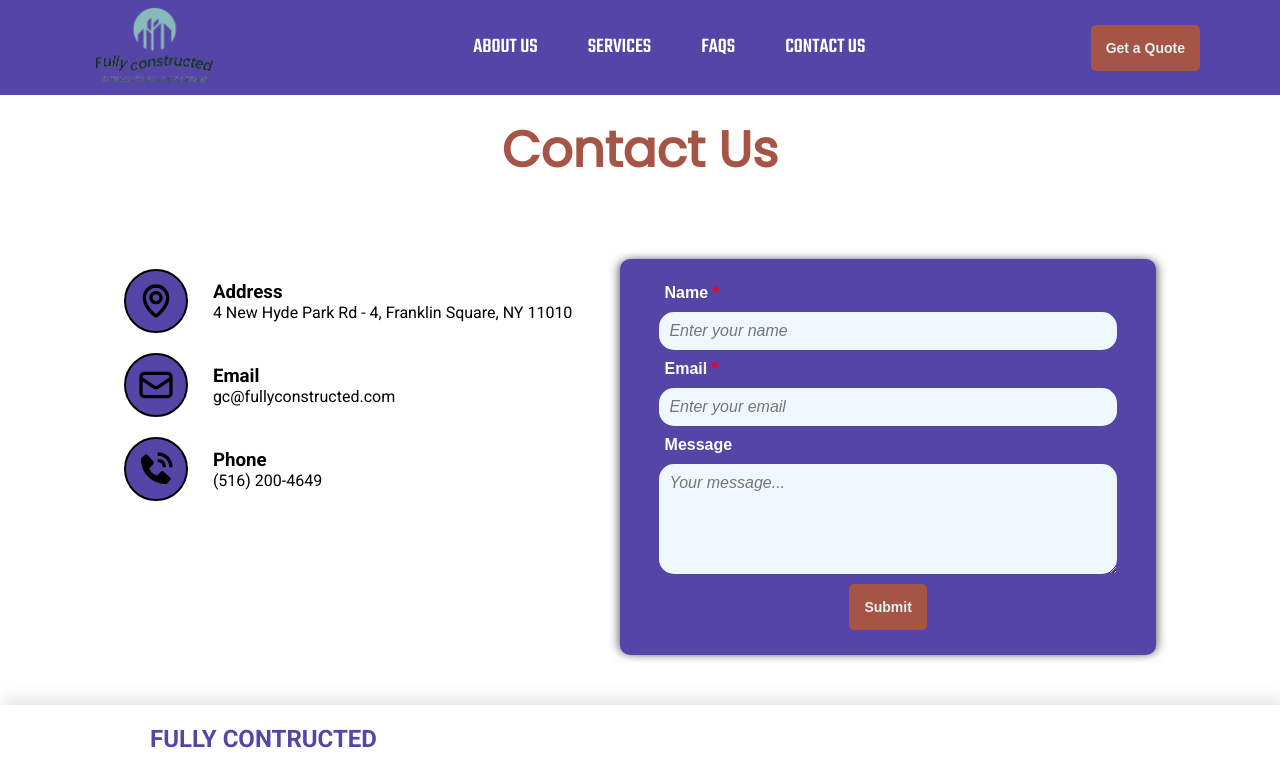
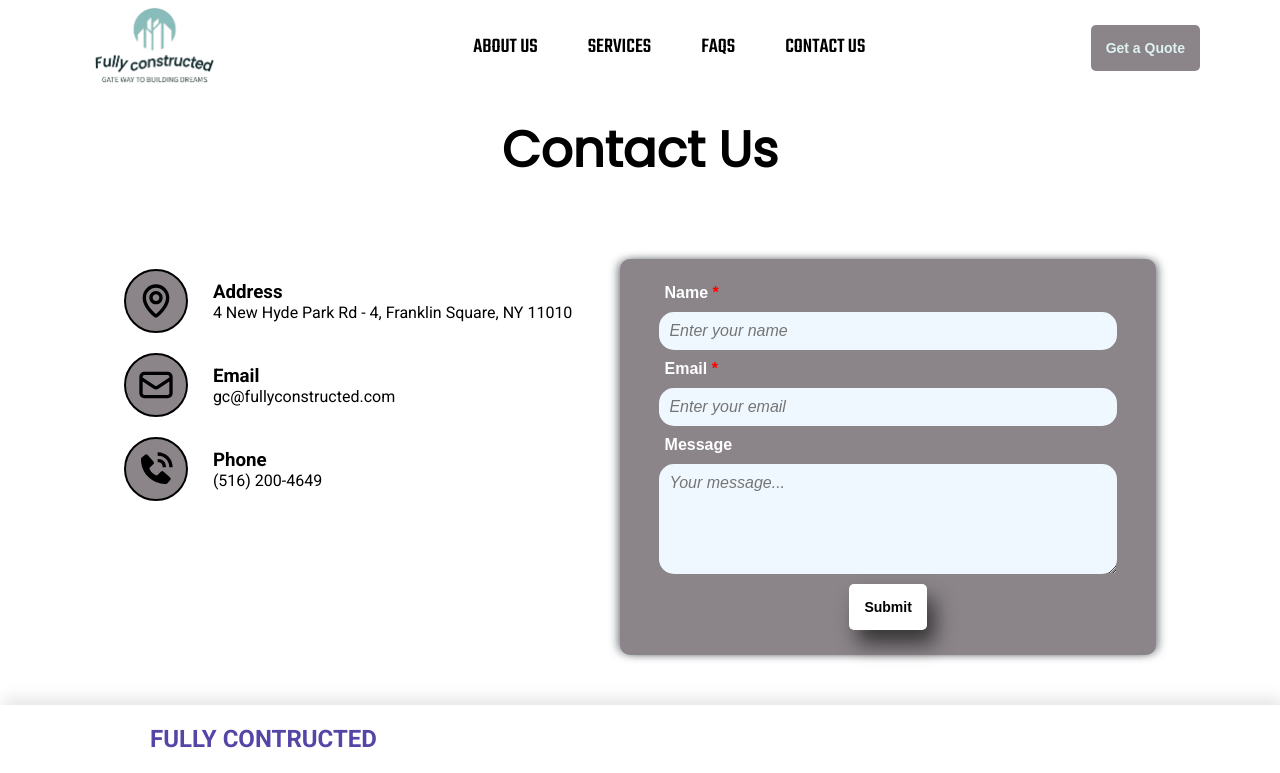
Before and after one commit to Wahaj-Ali/construction-web, a React (Create React App) app: page /contact_us in a window 1280 px wide. Shown: the top 773 px of the page. Built offline with nearby package versions, Linux system fonts and the light colour scheme.

Commit message:
Theme color redesign

```diff
--- a/src/Components/AboutHero/AboutHero.css
+++ b/src/Components/AboutHero/AboutHero.css
@@ -29,8 +29,8 @@
 
   .insuranceHeroDesc h3 {
     margin: 0;
-    /* background-color: #3542567f; */
-    background-color: #5445a666;;
+    background-color: #8b85899c;
+    /* background-color: #5445a666; */
     padding: 20px;
     font-size: 20px;
     /* font-weight: 500; */
--- a/src/Components/AbtWCU/AbWCU.css
+++ b/src/Components/AbtWCU/AbWCU.css
@@ -17,7 +17,7 @@
   .whyUsTitle h2 {
     /* font-size: 40px; */
     /* margin: 0; */
-    color: #a65445;
+    color: #8b8589;
     font-family: 'Teko';
     font-weight: 600;
     font-size: 50px;
@@ -37,7 +37,7 @@
 
   .wcuListItem {
     /* width: calc(26% - 20px); */
-    background-color: #5445a6;
+    background-color: #8b8589;
     /* height: 225px; */
     color: #fff;
     padding: 10px;
--- a/src/Components/FAQ/FAQ.css
+++ b/src/Components/FAQ/FAQ.css
@@ -37,7 +37,8 @@
 .fQues {
     display: flex;
     align-items: center;
-    background-color: #a65445a8;
+    /* background-color: #a65445a8; */
+    background-color: #8b8589;;
     padding: 10px;
     border-left: 5px solid #17252a;
     cursor: pointer;
--- a/src/Components/HomeHero/Hero.css
+++ b/src/Components/HomeHero/Hero.css
@@ -25,7 +25,7 @@
     font-weight: 500;
     line-height: 70px;
     margin-bottom: 30px;
-    color: #c1b4ff;;
+    color: #fff;;
     /* color: #4F4A41; */
     /* text-shadow: 3px 3px 4px #000; */
   }
--- a/src/Components/Navbar/Navbar.css
+++ b/src/Components/Navbar/Navbar.css
@@ -2,7 +2,7 @@
   height: 95px;
   display: flex;
   justify-content: center;
-  background-color: #5445a6;
+  background-color: #fff;
   /* background-color: #88BDBC; */
   font-family: Maison Neue Bold, sans-serif;
   position: fixed;
@@ -44,7 +44,7 @@
 
 .nav-item a {
   text-decoration: none;
-  color: #fff;
+  color: #000;
   font: normal 500 21px / 25px "Teko", Helvetica, Arial, Verdana, sans-serif;
   /* font: normal 500 18px / 25px "Poppins", sans-serif; */
   transition: all 0.3s ease-out;
@@ -96,7 +96,7 @@
   border: none;
   padding: 15px;
   border-radius: 5px;
-  background-color: #a65445;
+  background-color: #8b8589;
   color: #def2f1;
   font-size: 14px;
   font-weight: 600;
@@ -105,8 +105,8 @@
 }
 
 .quote-btn:hover {
-  background-color: #def2f1;
-  color: #a65445;
+  background-color: #000;
+  color: #fff;
 }
 
 @media (max-width: 1024px) {
--- a/src/Components/ServiceOverview/ServiceOverview.css
+++ b/src/Components/ServiceOverview/ServiceOverview.css
@@ -5,7 +5,8 @@
     justify-content: space-between;
     margin: 25px 0;
     border-radius: 10px;
-    background: linear-gradient(to top,#6a58ca,#8174c4);
+    /* background: linear-gradient(to top,#6a58ca,#8174c4); */
+    background-color: #8b8589;
     padding: 10px;
     color:#fff;
 }
--- a/src/Components/Testimonials/TestimonialV2.css
+++ b/src/Components/Testimonials/TestimonialV2.css
@@ -3,7 +3,7 @@
   justify-content: space-evenly;
   padding: 20px 100px;
   flex-direction: column;
-  background: #5445a6;
+  background: #8b8589;
   color: #fff;
   position: relative;
 }
--- a/src/Pages/AboutUs/AboutUs.css
+++ b/src/Pages/AboutUs/AboutUs.css
@@ -6,7 +6,8 @@
 
 .aboutSec h3 {
     font-weight: 500;
-    color: #a65445;
+    /* color: #a65445; */
+    color: #8b8589;
     font-size: 24px;
     line-height: 26px;
     text-transform: uppercase;
@@ -30,8 +31,8 @@
 }
 
 .joinUs {
-    /* background-color: rgba(93,91,159,0.9); */
-    background-color: #5445a6b3;
+    /* background-color: #5445a6b3; */
+    background-color: #8b8589;
     height: 22vh;
 }
 
--- a/src/Pages/ContactUs/ContactUs.css
+++ b/src/Pages/ContactUs/ContactUs.css
@@ -10,8 +10,8 @@
 }
 
 .contactHeading h1 {
-  /* margin: 0; */
-  color: #a65445;
+  /* color: #a65445; */
+  color: #000;
   font-family: 'Poppins', sans-serif;
   font-weight: 600;
   font-size: 50px;
@@ -41,7 +41,8 @@
     padding: 10px;
     border: 2px solid;
     border-radius: 50%;
-    background-color: #5445a6; ;
+    /* background-color: #5445a6; */
+    background-color: #8b8589;
 }
 
 .cuIcon {
@@ -66,7 +67,8 @@
     box-shadow: 4px 0px 10px -2px rgba(33, 40, 51, 0.6),
                -4px 0px 10px -2px rgba(33, 40, 51, 0.6);
 
-    background-color: #5445a6;
+    /* background-color: #5445a6; */
+    background-color: #8b8589;;
     border-radius: 10px;
   }
 
@@ -109,9 +111,10 @@
   }
 
   .contactBtn {
-    /* background-color: #fff;
-    color: #0f4d92; */
+    background-color: #fff;
+    color: #000;
     font-weight: 600;
+    box-shadow: 8px 14px 20px rgba(0, 0, 0, .6);
   }
 
   .contactFormLabel {
--- a/src/Pages/Get A Quote/GetAQuote.css
+++ b/src/Pages/Get A Quote/GetAQuote.css
@@ -15,7 +15,8 @@
   .getaQuoteForm {
     padding: 20px 100px;
     /* background: antiquewhite; */
-    background: linear-gradient(to left,#6a58ca,#8174c4);
+    /* background: linear-gradient(to left,#6a58ca,#8174c4); */
+    background-color: #8b8589;
     color: #fff;
     /* margin: 10px 100px; */
   }
@@ -132,8 +133,8 @@
   }
 
   .getQuoteBtn:hover {
-    background-color: #2b787a;
-    color: #def2f1;
+    background-color: #000;
+    color: #fff;
   }
 
   @media (max-width: 1024px) {
--- a/src/Pages/Home/Home.css
+++ b/src/Pages/Home/Home.css
@@ -19,7 +19,8 @@
     border-bottom: 1px dotted; */
 
     /* margin-bottom: 0; */
-    color: #a65445;
+    /* color: #a65445; */
+    color: #8b8589;
     font-family: 'Poppins', sans-serif;
     font-weight: 600;
     font-size: 42px;
--- a/src/Pages/Home/Home.jsx
+++ b/src/Pages/Home/Home.jsx
@@ -25,14 +25,14 @@ const Home = () => {
                 </div>
                 <p>At Fully Constructed, we're more than just builders; we're dream weavers dedicated to enhancing the beauty, functionality, and character of Long Island's homes and businesses. Our mission is simple yet profound to empower Long Island communities with exceptional construction solutions while embracing the area's unique architectural essence. With deep roots in Long Island, we understand the local market intricacies, and our community-centric approach involves active participation in local initiatives, enriching the lives of residents. We pride ourselves on craftsmanship excellence, personalized service, transparency, and unwavering commitment to your vision. Join us at Fully Constructed and experience the difference a dedicated construction partner can make. Together, we'll enrich your living spaces, bring your visions to life, and enhance the vibrant tapestry of Long Island. Expect the Unexpected with Fully Constructed. </p>
 
-                <div className="hbLogos">
+                {/* <div className="hbLogos">
                     <img className="hbLogo" src={aig} alt="AIG" />
                     <img className="hbLogo" src={aig} alt="AIG" />
                     <img className="hbLogo"src={aig} alt="AIG" />
                     <img className="hbLogo"src={aig} alt="AIG" />
                     <img className="hbLogo" src={aig} alt="AIG" />
                     <img className="hbLogo" src={aig} alt="AIG" />
-                </div>
+                </div> */}
             </div>
 
             {/* <Testimonials /> */}
```
